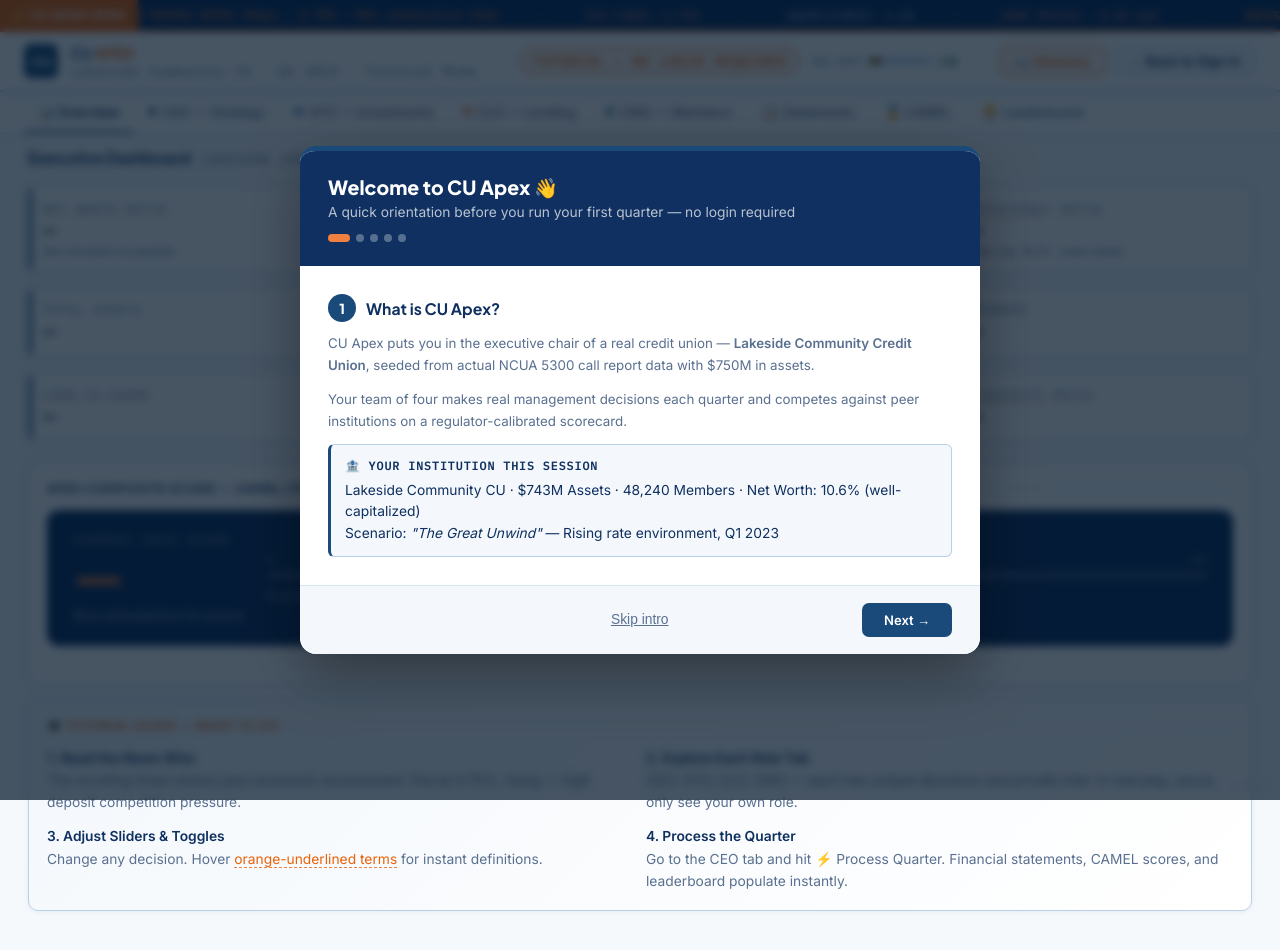
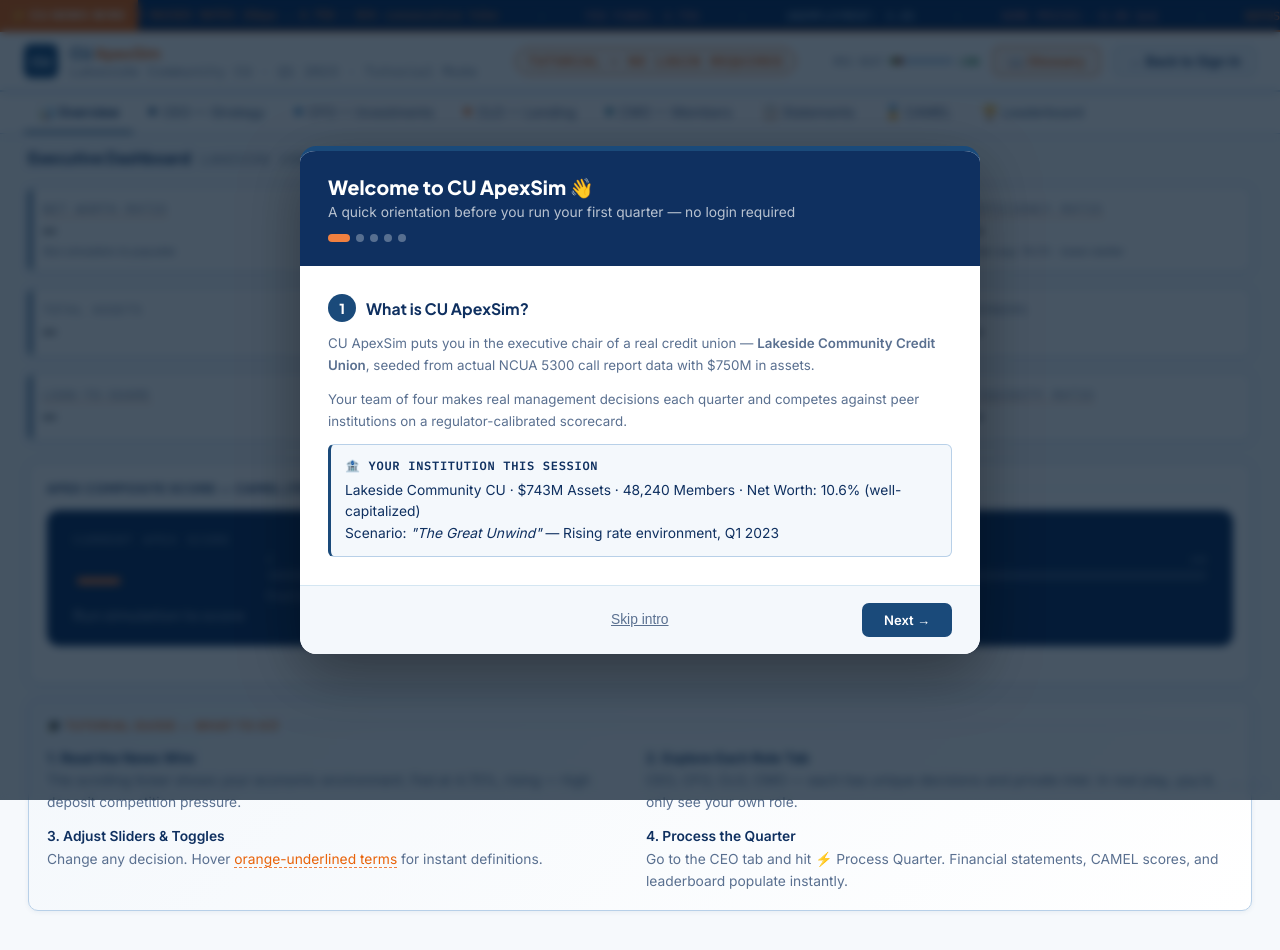
Before and after one commit to tylerswhite-eng/Cu-apex-v6, a website: page index.html in a window 1280 px wide. Both pictures are taken after a click on the button "🎓 Explore the Simulation — No Login Needed". Drawn offline with nearby package versions, Linux system fonts and the light colour scheme.

Commit message:
Add files via upload

```diff
--- a/index.html
+++ b/index.html
@@ -3,13 +3,13 @@
 <head>
 <meta charset="UTF-8">
 <meta name="viewport" content="width=device-width, initial-scale=1.0">
-<title>CU APEX v6.0.5 — Credit Union Leadership Simulation</title>
+<title>CU ApexSim — Credit Union Leadership Simulation</title>
 <link rel="preconnect" href="https://fonts.googleapis.com">
 <link href="https://fonts.googleapis.com/css2?family=Plus+Jakarta+Sans:ital,wght@0,400;0,500;0,600;0,700;0,800;1,400&family=IBM+Plex+Mono:wght@300;400;500;600&family=Inter:wght@300;400;500;600&display=swap" rel="stylesheet">
 <script src="https://cdn.jsdelivr.net/npm/@supabase/supabase-js@2"></script>
 <style>
 :root {
-  /* ── CU APEX v6.0.5 PALETTE — lightened navy/orange ── */
+  /* ── CU ApexSim v6.0.5 PALETTE — lightened navy/orange ── */
   --navy:        #1a4a7a;   /* Lifted ~20% from #003366 */
   --navy-dark:   #0f3060;   /* Deep navy for headers */
   --navy-mid:    #1e5590;   /* Mid navy */
@@ -701,7 +701,7 @@
 </head>
 <body>
 <!-- Version tag — shown on all screens except facilitator (which has its own) -->
-<div class="version-tag" id="global-version-tag">CU APEX v6.0.5</div>
+<div class="version-tag" id="global-version-tag">CU ApexSim v6.0.5</div>
 
 <!-- ═══════════════════════════════════
      SCREEN 1: AUTH
@@ -710,7 +710,7 @@
   <div class="auth-card">
     <div class="auth-logo">
       <div class="auth-logo-mark">CU</div>
-      <h1>CU <span>APEX</span></h1>
+      <h1>CU <span>ApexSim</span></h1>
       <p>Credit Union Leadership Simulation</p>
     </div>
 
@@ -750,7 +750,7 @@
       <button class="btn-primary" onclick="doRegister()">Create Account →</button>
       <div class="auth-msg" id="reg-msg"></div>
     </div>
-    <div class="version-footer">CU APEX v6.0.5</div>
+    <div class="version-footer">CU ApexSim v6.0.5</div>
   </div>
 </div>
 
@@ -764,7 +764,7 @@
   <div id="tut-modal-overlay">
     <div class="tut-modal">
       <div class="tut-modal-header">
-        <h2>Welcome to CU Apex 👋</h2>
+        <h2>Welcome to CU ApexSim 👋</h2>
         <p>A quick orientation before you run your first quarter — no login required</p>
         <div class="tut-step-dots">
           <div class="tut-dot on" id="td0"></div><div class="tut-dot" id="td1"></div>
@@ -773,8 +773,8 @@
       </div>
       <div class="tut-modal-body">
         <div class="tut-step-content on" id="tts0">
-          <h3><span class="tut-step-num">1</span> What is CU Apex?</h3>
-          <p>CU Apex puts you in the executive chair of a real credit union — <strong>Lakeside Community Credit Union</strong>, seeded from actual NCUA 5300 call report data with $750M in assets.</p>
+          <h3><span class="tut-step-num">1</span> What is CU ApexSim?</h3>
+          <p>CU ApexSim puts you in the executive chair of a real credit union — <strong>Lakeside Community Credit Union</strong>, seeded from actual NCUA 5300 call report data with $750M in assets.</p>
           <p>Your team of four makes real management decisions each quarter and competes against peer institutions on a regulator-calibrated scorecard.</p>
           <div class="tut-callout"><strong>🏦 Your Institution This Session</strong>Lakeside Community CU · $743M Assets · 48,240 Members · Net Worth: 10.6% (well-capitalized)<br>Scenario: <em>"The Great Unwind"</em> — Rising rate environment, Q1 2023</div>
         </div>
@@ -881,19 +881,19 @@
     <div style="display:flex;align-items:center;gap:12px">
       <div class="gh-logo" style="background:var(--navy)">CU</div>
       <div>
-        <div class="gh-title">CU <span style="color:var(--orange)">APEX</span></div>
+        <div class="gh-title">CU <span style="color:var(--orange)">ApexSim</span></div>
         <div class="gh-sub">Lakeside Community CU · Q1 2023 · Tutorial Mode</div>
       </div>
     </div>
     <div style="display:flex;align-items:center;gap:12px">
       <div class="tut-mode-badge">TUTORIAL — NO LOGIN REQUIRED</div>
+    </div>
+    <div style="display:flex;align-items:center;gap:14px">
       <div class="heat-wrap">
         <span>REG HEAT</span>
         <div class="heat-bar"><div class="heat-fill" id="tut-heatFill" style="width:20%"></div></div>
         <span id="tut-heatLbl" style="color:var(--good);font-weight:600">LOW</span>
       </div>
-    </div>
-    <div style="display:flex;align-items:center;gap:8px">
       <button class="tut-glossary-btn" onclick="openGlossary()">📖 Glossary</button>
       <button class="tut-exit-btn" onclick="exitTutorialMode()">← Back to Sign In</button>
     </div>
@@ -1311,7 +1311,7 @@
 ═══════════════════════════════════ -->
 <div id="screen-lobby" class="screen">
   <div class="lobby-header">
-    <div class="lobby-logo">CU <span style="color:var(--orange)">APEX</span></div>
+    <div class="lobby-logo">CU <span style="color:var(--orange)">ApexSim</span></div>
     <div class="lobby-user">
       <span id="lobby-username"></span>
       <button class="btn-sm btn-outline" onclick="doSignOut()">Sign Out</button>
@@ -1443,7 +1443,7 @@
     <div class="gh-left">
       <div class="gh-logo">CU</div>
       <div>
-        <div class="gh-title">CU <span style="color:var(--orange)">APEX</span></div>
+        <div class="gh-title">CU <span style="color:var(--orange)">ApexSim</span></div>
         <div class="gh-sub" id="gh-sub">Loading…</div>
       </div>
     </div>
@@ -1630,7 +1630,7 @@
   <div class="fac-header">
     <div style="display:flex;align-items:center;gap:0">
       <div class="fac-logo">
-        <span>CU<span style="color:var(--orange-light)">APEX</span></span>
+        <span>CU<span style="color:var(--orange-light)">ApexSim</span></span>
         <span class="fac-logo-badge">FACILITATOR</span>
       </div>
       <span class="fac-session-name" id="fac-session-name">Loading…</span>
@@ -1836,7 +1836,7 @@
 // CONFIGURATION — paste your anon key below
 // ════════════════════════════════════
 const SUPABASE_URL  = 'https://ppyraqmyalucorltratq.supabase.co';
-const SUPABASE_ANON = 'sb_publishable_NQHxCOVOt2FuuRizB7g_vg_BH3Z-S8g';
+const SUPABASE_ANON = 'PASTE_YOUR_ANON_KEY_HERE';
 
 const sb = supabase.createClient(SUPABASE_URL, SUPABASE_ANON);
 
```
